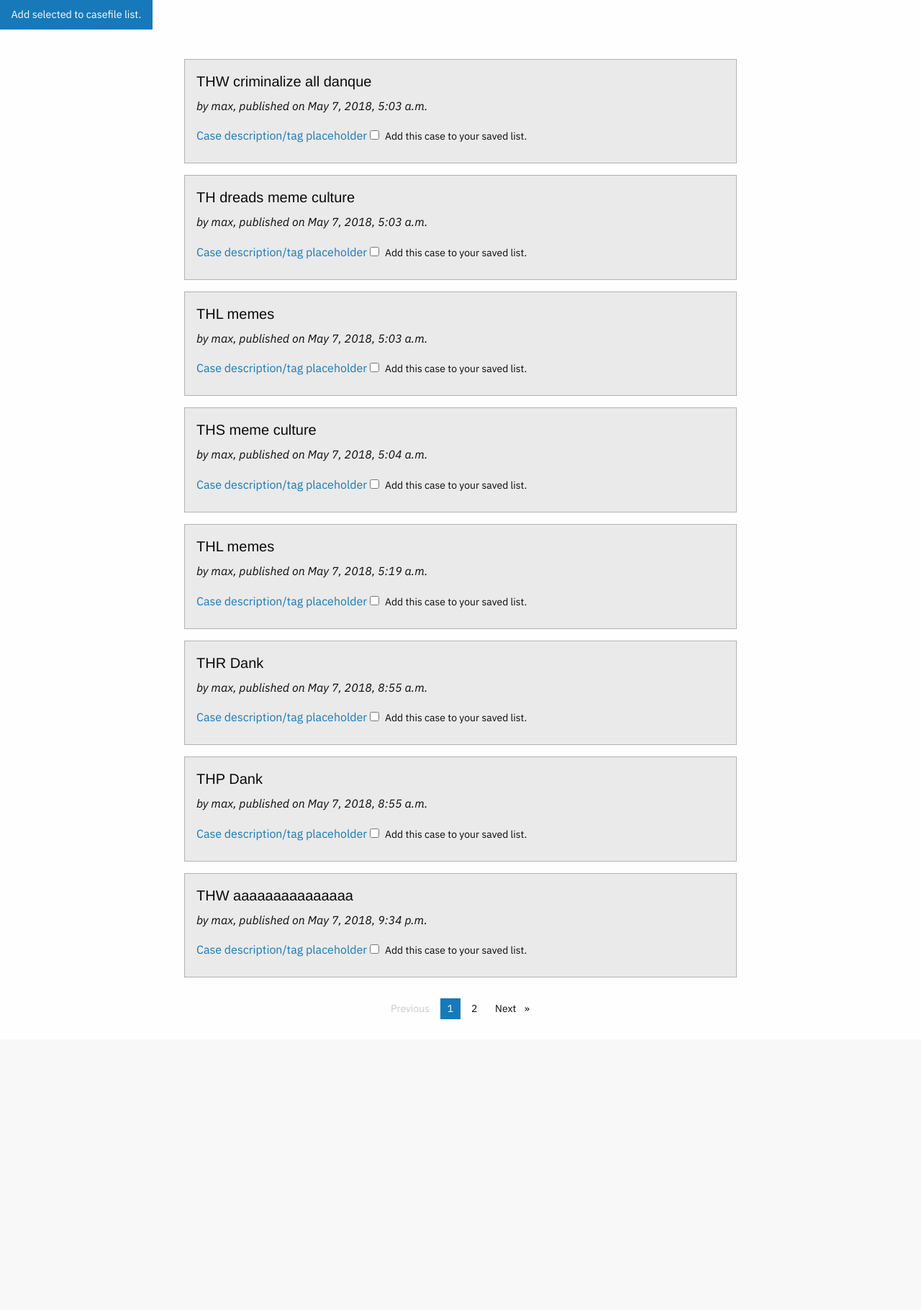
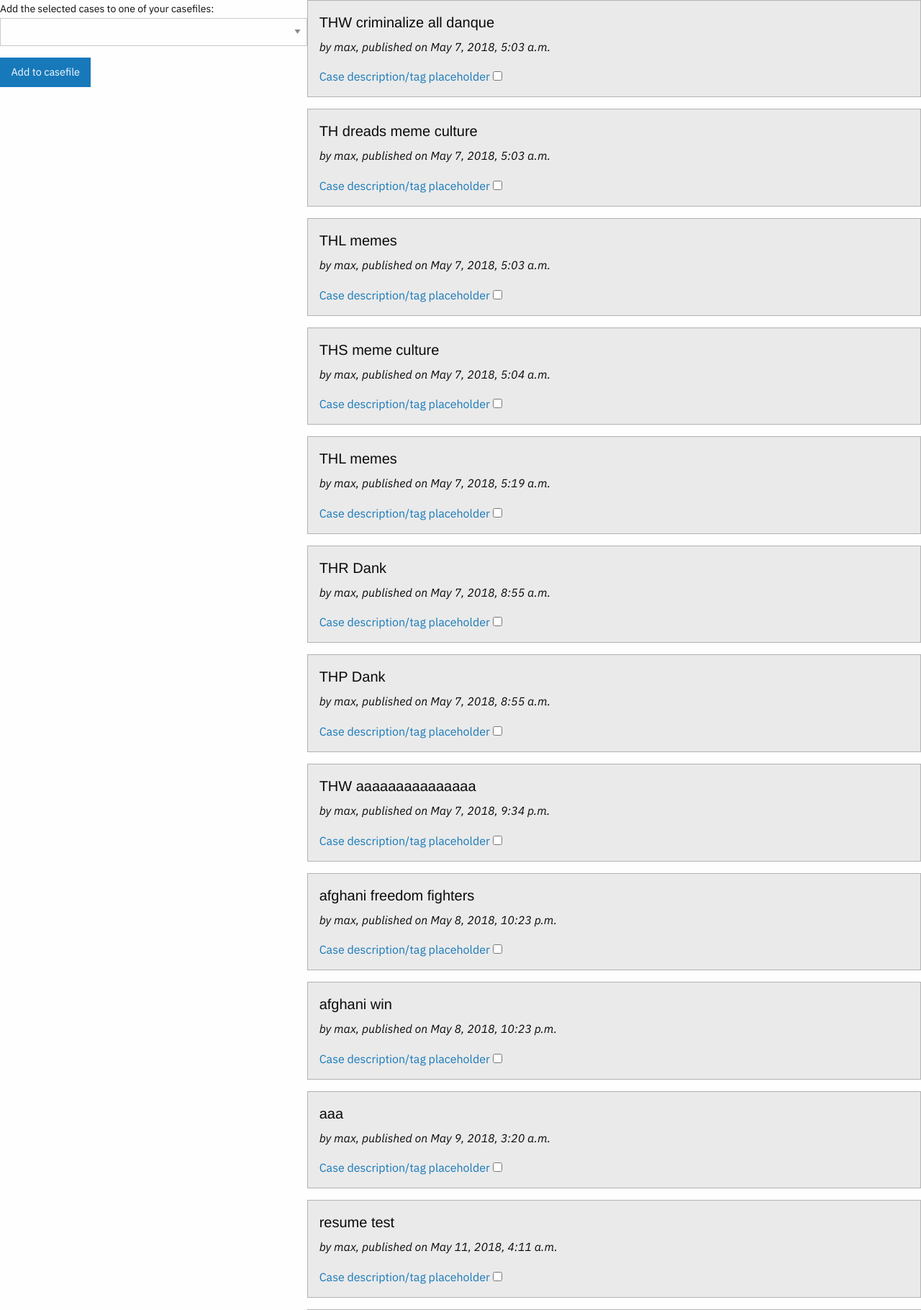
Before and after one commit to MaxHarrington/ecasefile, a Django app: page /mycases/1 in a window 1280 px wide. Shown: the part 94-1914 px from the top of the page at 72% size. Before the commit the page ends 1510 px from the top, so only its background shows below. Run offline with Django 3.2, Linux system fonts and the light colour scheme; a user stored in the database is signed in; data comes from the database, SQL or seed files in the repository; some libraries are stand-ins or nearby versions.

Commit message:
edited the casefile addition on mycases
still needs to be finished but template correctly displays the possible casefiles which can be added to

```diff
--- a/cases/models.py
+++ b/cases/models.py
@@ -30,8 +30,11 @@ class Case(models.Model):
 
 class CaseFileManager(models.Manager):
 	def create_casefile(self, title, cases, user):
-		case = self.create(title=title, author=user)
-		return case
+		casefile = self.create(title=title, author=user)
+		return casefile
+
+	def add_case(self, case):
+		self.add(case)
 
 class CaseFile(models.Model):
 	title = models.CharField(max_length=100)
--- a/cases/templates/cases/display_cases.html
+++ b/cases/templates/cases/display_cases.html
@@ -5,23 +5,93 @@
 {% if latest_cases %}
 
 <div class="show-for-large">
+	<div class="grid-x" id="case-search-view">
+		<div class="cell small-4" id="left-casefile-panel">
+		    <div class="sticky" data-sticky data-margin-top="4" data-anchor="left-casefile-panel">
 				{% if users_casefiles %}
-	<button type="button" class="button" onclick="
-	$('input:checkbox:checked').each(function () { var checkedBox = this.attr('id') $.cookie('checkedBox', 'true')}; return ">Add selected to casefile list.</button>
+				<label>Add the selected cases to one of your casefiles:
+					<select id="select">
+						<option value=""></option>
+						{% for casefiles in users_casefiles %}
+						<option value="{{ casefiles.title }}">{{ casefiles.title }}</option>
+						{% endfor %}
+					</select>
+				</label>
+				<div id="add-to-saved">
+					<button type="button" class="button" onclick="$('input:checkbox:checked').each(function () { var checkedBox = $(this).attr('id'); });">Add to casefile</button>
+				</div>
 				{% endif %}
-	<div id="mycases-pages">
+			</div>
+		</div>
+		<div class="cell auto">
 			{% for cases in latest_cases %}
 				<div class="callout secondary" id="callout-standard">
 					<h5>{{ cases.title }}</h5>
 					<p><i>by {{ cases.author }}, published on {{ cases.time_posted }}</i></p>
 					<a href="/case/{{cases.id}}">Case description/tag placeholder</a>
 					{% if users_casefiles %}
-      			<input class="add-to-casefile" type="checkbox" id="{{ cases.id }}"><label for="add-to-casefile">Add this case to your saved list.</label>
+					<input class="add-to-casefile" type="checkbox" id="{{ cases.id }}">
 					{% endif %}
 					</div>
 			{% endfor %}
 		</div>
-	<div class="columns" id="pages">
+	</div>
+	<div class="columns" class="pages">
+		<nav aria-label="Pagination">
+			<ul class="pagination" role="navigation" aria-label="Pagination" id="mycases-pages-bar">
+				<h6>Showing: Page {{ current_page }} of {{ total_pages }}</h6>
+				{% if total_pages == 1 %}
+							<li class="disabled" aria-label="Previous page">Previous<span class="show-for-sr">page</span></li>
+							<li class="current"><span class="show-for-sr">You're on page</span>{{ current_page }}</li>
+							<li class="disabled" aria-label="Next page">Next <span class="show-for-sr">page</span></a></li>
+						</ul>
+					</nav>
+				{% else %}
+					{% if current_page == 1 %}
+							<li class="disabled" aria-label="Previous page">Previous<span class="show-for-sr">page</span></a></li>
+							<li class="current"><span class="show-for-sr">You're on page</span>{{ current_page }}</li>
+							<li><a href="/mycases/{{ next_page }}" aria-label="Page {{ next_page }}">{{ next_page }}</a></li>
+							<li class="pagination-next" aria-label="Next page"><a href="/mycases/{{ next_page }}">Next <span class="show-for-sr">page</span></a></li>
+						</ul>
+					</nav>
+					{% endif %}
+					{% if current_page != 1 and current_page < total_pages %}
+							<li class="pagination-previous" aria-label="Previous page"><a href="/mycases/{{ previous_page }}">Previous<span class="show-for-sr">page</span></a></li>
+							<li><a href="/mycases/{{ previous_page }}" aria-label="Page {{ previous_page }}">{{ previous_page }}</a></li>
+							<li class="current"><span class="show-for-sr">You're on page</span>{{ current_page }}</li>
+							<li><a href="/mycases/{{ next_page }}" aria-label="Page {{ next_page }}">{{ next_page }}</a></li>
+							<li class="pagination-next" aria-label="Next page"><a href="/mycases/{{ next_page }}">Next <span class="show-for-sr">page</span></a></li>
+						</ul>
+					</nav>
+					{% endif %}
+					{% if current_page == total_pages %}
+							<li class="pagination-previous" aria-label="Previous page"><a href="/mycases/{{ previous_page }}">Previous<span class="show-for-sr">page</span></a></li>
+							<li><a href="/mycases/{{ previous_page }}" aria-label="Page {{ previous_page }}">{{ previous_page }}</a></li>
+							<li class="current"><span class="show-for-sr">You're on page</span>{{ current_page }}</li>
+							<li class="disabled" aria-label="Next page">Next <span class="show-for-sr">page</span></a></li>
+						</ul>
+					</nav>
+					{% endif %}
+				{% endif %}
+		</div>
+</div>
+<div class="hide-for-large">
+	<ul class="accordion" data-responsive-accordion-tabs="accordion">
+	{% for cases in latest_cases %}
+		<li class="accordion-item" data-accordion-item>
+			<a href="/case/{{ cases.id }}" class="accordion-title">{{ cases.title }}</a>
+				<div class="accordion-content" data-tab-content>
+					{% if users_casefiles %}
+						<input class="add-to-casefile" type="checkbox" id="{{ cases.id }}"><label for="add-to-casefile">Add this case to your saved list.</label>
+					{% endif %}
+				</div>
+			</li>
+	{% endfor %}
+	</ul>
+	{% if users_casefiles %}
+		<button type="button" class="button" onclick="$('input:checkbox:checked').each(function () { var checkedBox = $(this).attr('id'); $.cookie(checkedBox, 'True'); });">Add to casefile list</button>
+	{% endif %}
+		<div class="columns">
 			<nav aria-label="Pagination">
 				<ul class="pagination" role="navigation" aria-label="Pagination" id="mycases-pages-bar">
 					{% if total_pages == 1 %}
@@ -59,67 +129,6 @@
 					{% endif %}
 		</div>
 	</div>
-
-<div class="hide-for-large">
-	<div id="mycases-pages-mobile">
-		<ul class="accordion" data-responsive-accordion-tabs="accordion">
-			<h4>Your casefiles:</h4>
-				{% for cases in latest_cases %}
-					<li class="accordion-item" data-accordion-item>
-					    <a href="/case/{{ cases.id }}" class="accordion-title">{{ cases.title }}</a>
-						    <div class="accordion-content" data-tab-content>
-								{% if users_casefiles %}
-								<label>Add to casefile:
-							      	<select id="select">
-							      	{% for casefiles in users_casefiles %}
-								          <option value="{{ casefiles.title }}">{{ casefiles.title }}</option>
-								        </select>
-								    {% endfor %}
-							      </label>
-							    {% endif %}
-						    </div>
-						</li>
-				{% endfor %}
-				</ul>
-		<div class="columns" id="pages">
-			<nav aria-label="Pagination">
-				<ul class="pagination" role="navigation" aria-label="Pagination" id="mycases-pages-bar">
-					{% if total_pages == 1 %}
-								<li class="disabled" aria-label="Previous page">Previous<span class="show-for-sr">page</span></li>
-							    <li class="current"><span class="show-for-sr">You're on page</span>{{ current_page }}</li>
-						    	<li class="disabled" aria-label="Next page">Next <span class="show-for-sr">page</span></a></li>
-					    	</ul>
-				    	</nav>
-				    {% else %}
-				    	{% if current_page == 1 %}
-								<li class="disabled" aria-label="Previous page">Previous<span class="show-for-sr">page</span></a></li>
-							    <li class="current"><span class="show-for-sr">You're on page</span>{{ current_page }}</li>
-							    <li><a href="/mycases/{{ next_page }}" aria-label="Page {{ next_page }}">{{ next_page }}</a></li>
-						    	<li class="pagination-next" aria-label="Next page"><a href="/mycases/{{ next_page }}">Next <span class="show-for-sr">page</span></a></li>
-					    	</ul>
-				    	</nav>
-				    	{% endif %}
-					    {% if current_page != 1 and current_page < total_pages %}
-								<li class="pagination-previous" aria-label="Previous page"><a href="/mycases/{{ previous_page }}">Previous<span class="show-for-sr">page</span></a></li>
-								<li><a href="/mycases/{{ previous_page }}" aria-label="Page {{ previous_page }}">{{ previous_page }}</a></li>
-							    <li class="current"><span class="show-for-sr">You're on page</span>{{ current_page }}</li>
-							    <li><a href="/mycases/{{ next_page }}" aria-label="Page {{ next_page }}">{{ next_page }}</a></li>
-						    	<li class="pagination-next" aria-label="Next page"><a href="/mycases/{{ next_page }}">Next <span class="show-for-sr">page</span></a></li>
-					    	</ul>
-				    	</nav>
-		    			{% endif %}
-					    {% if current_page == total_pages %}
-								<li class="pagination-previous" aria-label="Previous page"><a href="/mycases/{{ previous_page }}">Previous<span class="show-for-sr">page</span></a></li>
-								<li><a href="/mycases/{{ previous_page }}" aria-label="Page {{ previous_page }}">{{ previous_page }}</a></li>
-							    <li class="current"><span class="show-for-sr">You're on page</span>{{ current_page }}</li>
-						    	<li class="disabled" aria-label="Next page">Next <span class="show-for-sr">page</span></a></li>
-					    	</ul>
-				    	</nav>
-		    			{% endif %}
-				    {% endif %}
-		</div>
-	</div>
-</div>
 	{% else %}
 		<p>You currently have no casefiles.<a href="/case/create"> Make one now!</a></p>
 	{% endif %}
--- a/cases/views.py
+++ b/cases/views.py
@@ -53,7 +53,7 @@ def search(request, search_term, page_number):
 # have the user set how many results per page they want globally
 @login_required
 def my_cases(request, page_number):
-	results_per_page = 8
+	results_per_page = 30
 	users_cases = owned_cases(request)
 	users_casefiles = owned_casefiles(request)
 	number_of_cases = len(users_cases)
@@ -105,6 +105,7 @@ def create_case(request):
 			return redirect('case', casefile_id=new_case.pk)
 	else:
 		form = TextForm()
+
 	return render(request, 'cases/edit_cases.html', {'form': form})
 
 # creates an empty casefile and description for a casefile
--- a/ecasefile/settings.py
+++ b/ecasefile/settings.py
@@ -143,7 +143,5 @@ CKEDITOR_CONFIGS = {
         ],
         'removePlugins': 'elementspath',
         'scayt_autoStartup': 'true',
-        'autoGrow_onStartup': 'false',
-        'height': '70%',
         },
         }
```
Also changed, not shown: cases/static/cases/style.css (+36 -12 lines), cases/templates/cases/base.html (+0 -13 lines), cases/templates/cases/upload_case.html (+4 -4 lines), cases/migrations/0002_auto_20180504_2215.py (deleted), cases/migrations/0003_case_author.py (deleted), cases/migrations/0004_auto_20180508_2323.py (deleted), cases/migrations/0005_casefile.py (deleted), cases/migrations/0006_rawfile.py (deleted), cases/migrations/0007_auto_20180511_0415.py (deleted), cases/migrations/0008_remove_casefile_tags.py (deleted), 1 other file. Lines whose indentation alone changed are shown as unchanged.
